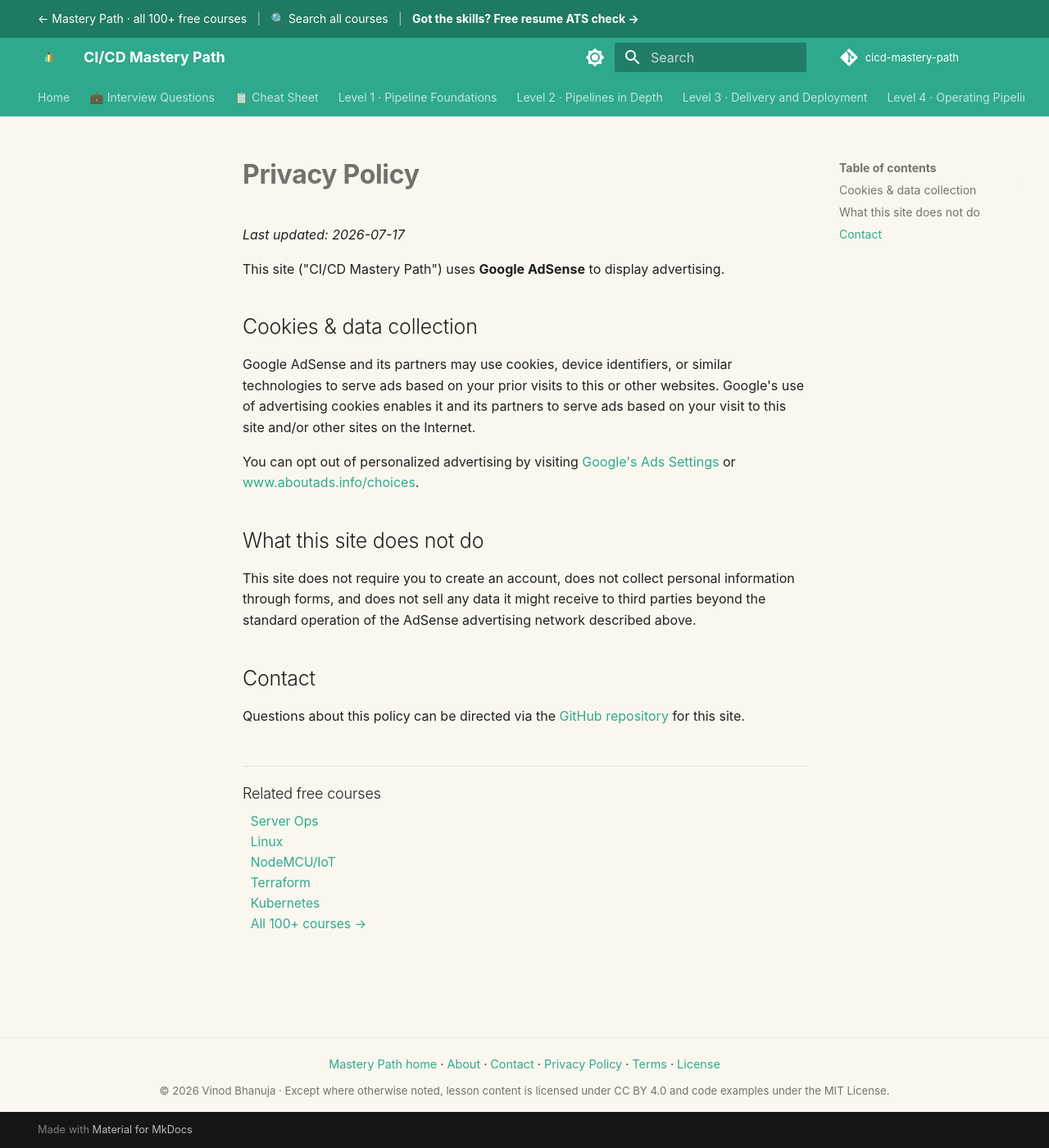
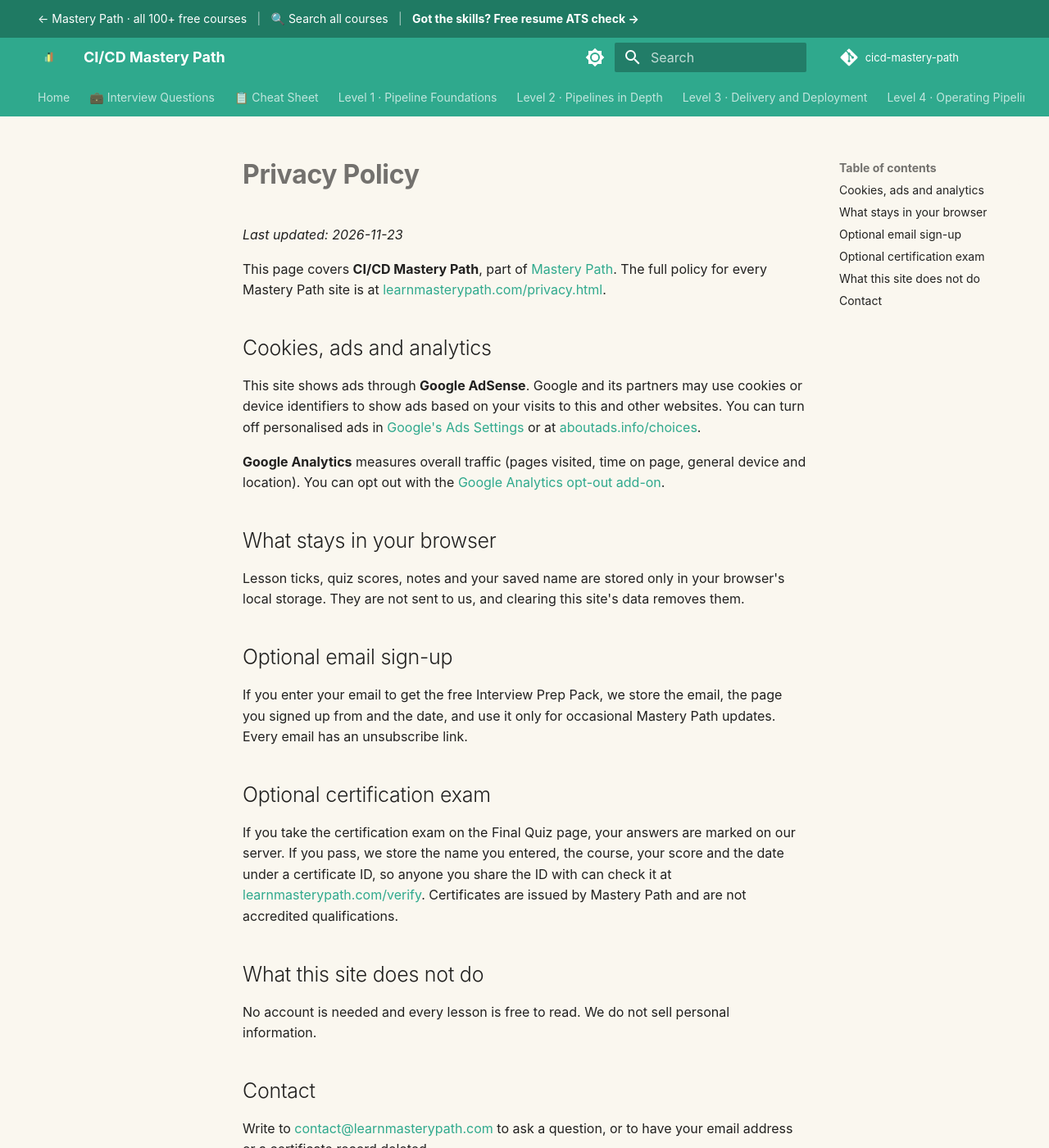
Before and after one commit to SIGILIPELLI/cicd-mastery-path, an MkDocs documentation site: the page built from docs/privacy.md, in a window 1280 px wide and 1400 px high. Shown: the whole window at 82% size. Built offline with MkDocs 1.6.1 and Material for MkDocs 9.7.7, drawn with Linux system fonts in a browser that asks for light colours; comment, search, counter and statistics services are not loaded.

Commit message:
Update privacy page: progress stays in the browser, optional email sign-up and certification exam, link to the full policy
Co-Authored-By: Claude Opus 5.5 <noreply@anthropic.com>

```diff
--- a/docs/privacy.md
+++ b/docs/privacy.md
@@ -1,33 +1,35 @@
 ---
-description: "Privacy policy for CI/CD Mastery Path: how Google AdSense cookies work here, what the site does not collect, and how to opt out."
+description: "Privacy policy for the free CI/CD Mastery Path: cookies for ads and analytics, what stays in your browser, and the optional email sign-up and certification exam."
 ---
 
 # Privacy Policy
 
-_Last updated: 2026-07-17_
+_Last updated: 2026-11-23_
 
-This site ("CI/CD Mastery Path") uses **Google AdSense** to display advertising.
+This page covers **CI/CD Mastery Path**, part of [Mastery Path](https://learnmasterypath.com/). The full policy for every Mastery Path site is at [learnmasterypath.com/privacy.html](https://learnmasterypath.com/privacy.html).
 
-## Cookies & data collection
+## Cookies, ads and analytics
 
-Google AdSense and its partners may use cookies, device identifiers, or similar
-technologies to serve ads based on your prior visits to this or other websites.
-Google's use of advertising cookies enables it and its partners to serve ads
-based on your visit to this site and/or other sites on the Internet.
+This site shows ads through **Google AdSense**. Google and its partners may use cookies or device identifiers to show ads based on your visits to this and other websites. You can turn off personalised ads in [Google's Ads Settings](https://adssettings.google.com/) or at [aboutads.info/choices](https://www.aboutads.info/choices/).
 
-You can opt out of personalized advertising by visiting
-[Google's Ads Settings](https://adssettings.google.com/) or
-[www.aboutads.info/choices](https://www.aboutads.info/choices/).
+**Google Analytics** measures overall traffic (pages visited, time on page, general device and location). You can opt out with the [Google Analytics opt-out add-on](https://tools.google.com/dlpage/gaoptout).
+
+## What stays in your browser
+
+Lesson ticks, quiz scores, notes and your saved name are stored only in your browser's local storage. They are not sent to us, and clearing this site's data removes them.
+
+## Optional email sign-up
+
+If you enter your email to get the free Interview Prep Pack, we store the email, the page you signed up from and the date, and use it only for occasional Mastery Path updates. Every email has an unsubscribe link.
+
+## Optional certification exam
+
+If you take the certification exam on the Final Quiz page, your answers are marked on our server. If you pass, we store the name you entered, the course, your score and the date under a certificate ID, so anyone you share the ID with can check it at [learnmasterypath.com/verify](https://learnmasterypath.com/verify/). Certificates are issued by Mastery Path and are not accredited qualifications.
 
 ## What this site does not do
 
-This site does not require you to create an account, does not collect personal
-information through forms, and does not sell any data it might receive to third
-parties beyond the standard operation of the AdSense advertising network
-described above.
+No account is needed and every lesson is free to read. We do not sell personal information.
 
 ## Contact
 
-Questions about this policy can be directed via the
-[GitHub repository](https://github.com/SIGILIPELLI/cicd-mastery-path) for this
-site.
+Write to [contact@learnmasterypath.com](mailto:contact@learnmasterypath.com) to ask a question, or to have your email address or a certificate record deleted.
```
